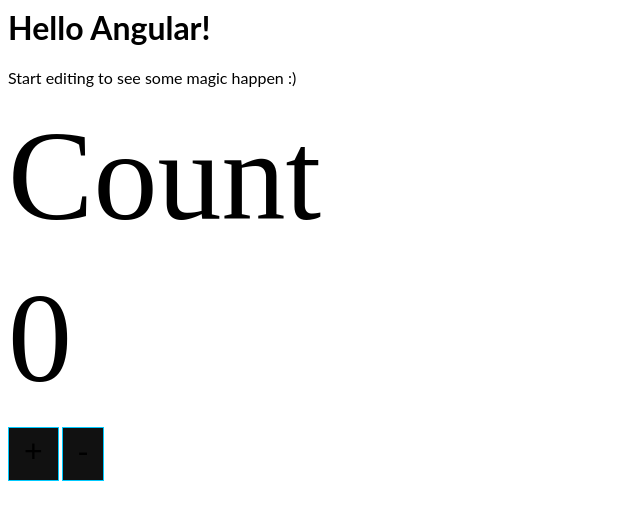
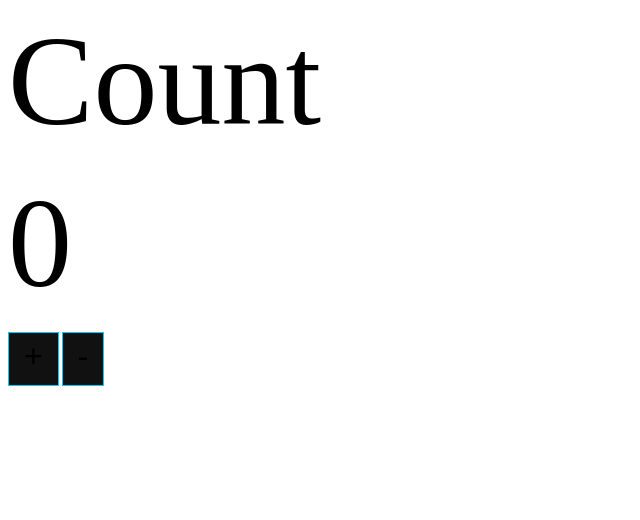
Before and after one commit to saijeevanballa/angular-counter-log, an Angular app: page / in a window 1280 px wide. Shown: the top 520 px of the page, without its empty margins (0-640 px from the left). Built offline with nearby package versions, Linux system fonts and the light colour scheme.

Commit message:
2 files modified

```diff
--- a/src/app/app.component.html
+++ b/src/app/app.component.html
@@ -1,5 +1 @@
-<hello name="{{ name }}"></hello>
-<p>
-  Start editing to see some magic happen :)
-</p>
 <app-counter></app-counter>
--- a/src/app/components/counter/counter.component.html
+++ b/src/app/components/counter/counter.component.html
@@ -1,3 +1,4 @@
 <h1>Count</h1>
 <h1>{{count}}</h1>
-<button class="round-button" (click)= "onAdd()">+</button><button class="round-button" (click)= "onSub()">-</button>
+<button class="round-button" (click)= "onAdd()">+</button>
+<button class="round-button" (click)= "onSub()">-</button>
```
